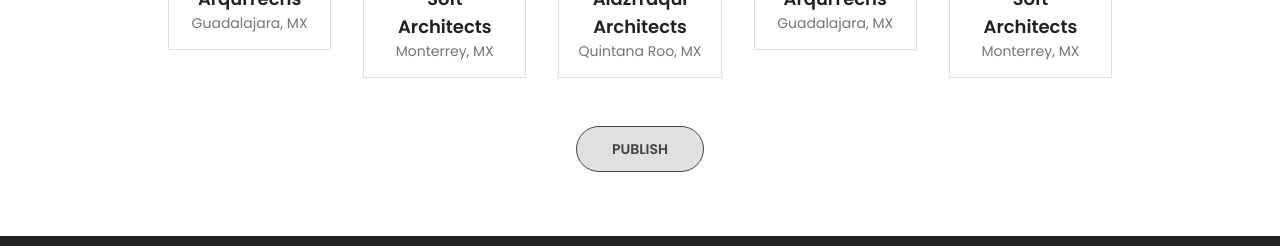
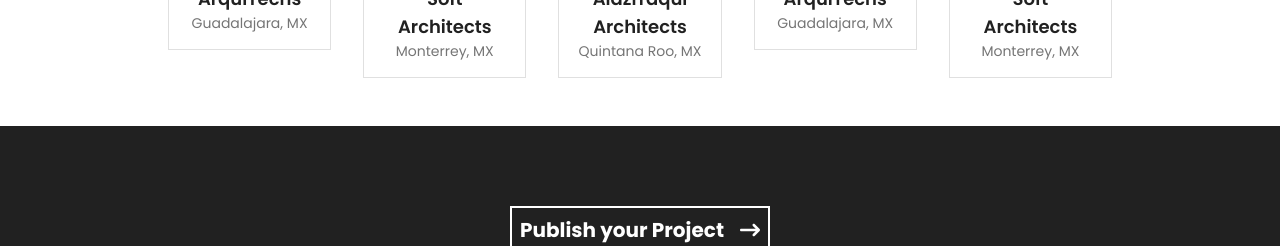
Before and after one commit to Rytsense-Technologies/balarch-frontend, a React (Vite) app: page / in a window 1280 px wide. Shown: the part 1400-1646 px from the top of the page. Built offline with nearby package versions, Linux system fonts and the light colour scheme; no server answers.

Commit message:
removed buuton

```diff
--- a/src/pages/Home.jsx
+++ b/src/pages/Home.jsx
@@ -9,19 +9,7 @@ const Home = () => {
       <BannerCarousal />
       <TopProjects />
       <PatrocinosCards />
-      <div className="flex justify-center mb-10">
-        <button
-          className={`relative group block w-32 mb-6 py-3 px-5 text-center border border-gray-800 text-sm font-semibold text-gray-800 bg-gray-300 ${
-            !token
-              ? "hover:bg-blue-gray-900 hover:text-white"
-              : "cursor-not-allowed opacity-50"
-          } rounded-full overflow-hidden`}
-          type="submit"
-          disabled={!token}
-        >
-          <span className="relative"> PUBLISH</span>
-        </button>
-      </div>
+
     </div>
   );
 };
```
